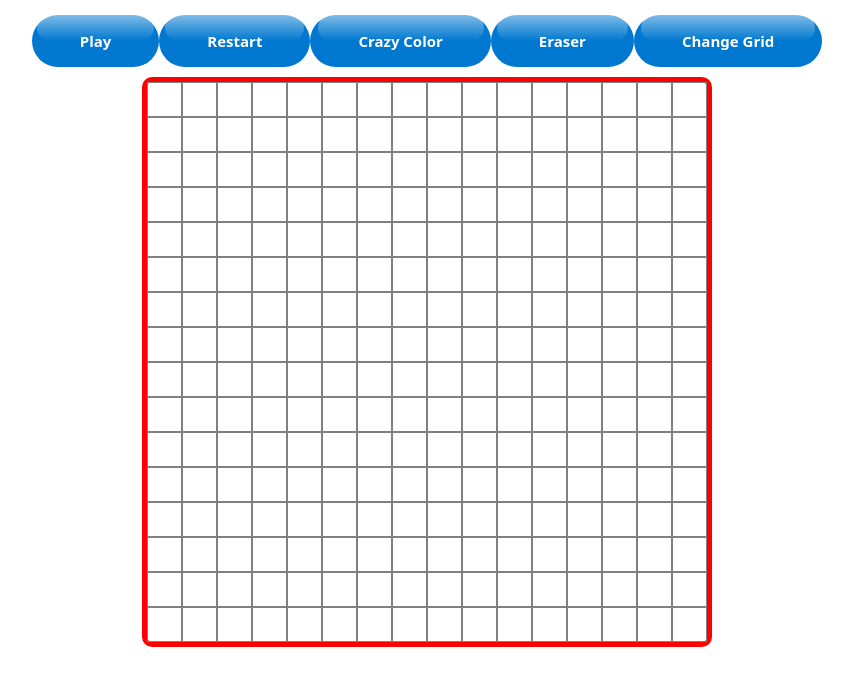
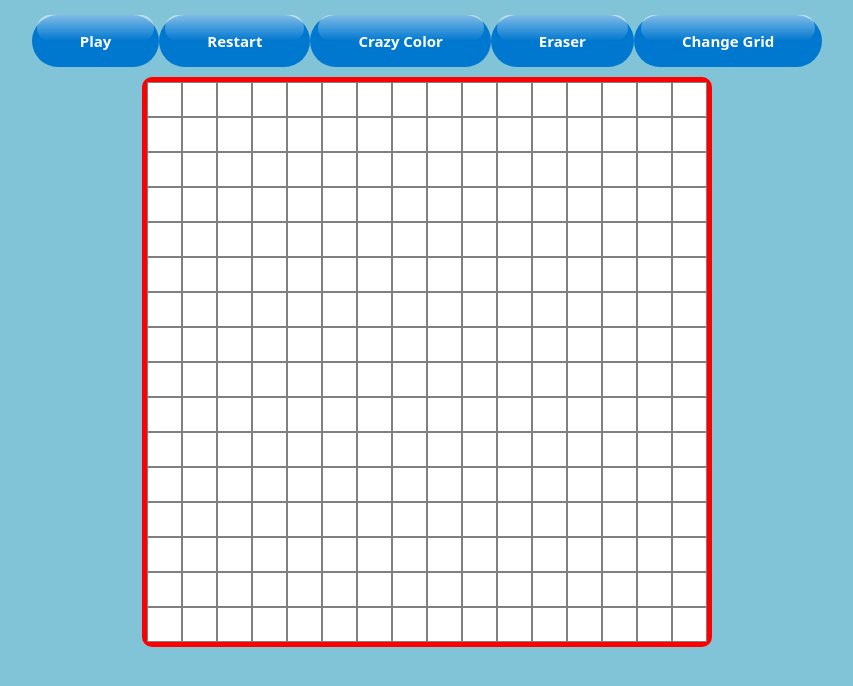
Before and after one commit to wasih790/Etch-A-Sketch, a plain HTML site: page index.html in a window 1280 px wide. Shown: the whole page, without its empty margins (213-1066 px from the left). Drawn offline with Linux system fonts and the light colour scheme.

Commit message:
Added a background color the body

```diff
--- a/style.css
+++ b/style.css
@@ -9,6 +9,7 @@ body {
     align-items: center;
     flex-direction: column;
     gap: 10px;
+    background: #81c3d7;
 }
 
 #container{
@@ -17,6 +18,7 @@ body {
     width: 570px;
     height: 570px;
     border-radius: 10px;
+    margin-bottom: 50px;
 }
 
 .column{
@@ -34,6 +36,7 @@ body {
     border: 1px solid grey;
     width: 100%;
     height: 100%;
+    background-color: white;
 }
 
 .btnRow{
```
